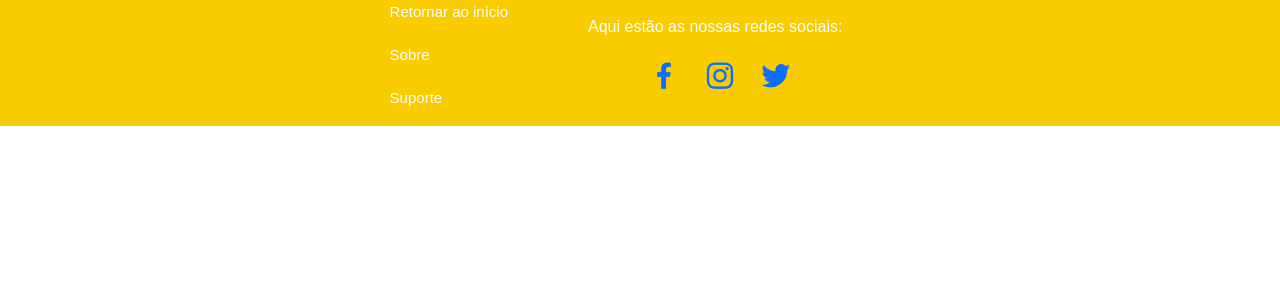
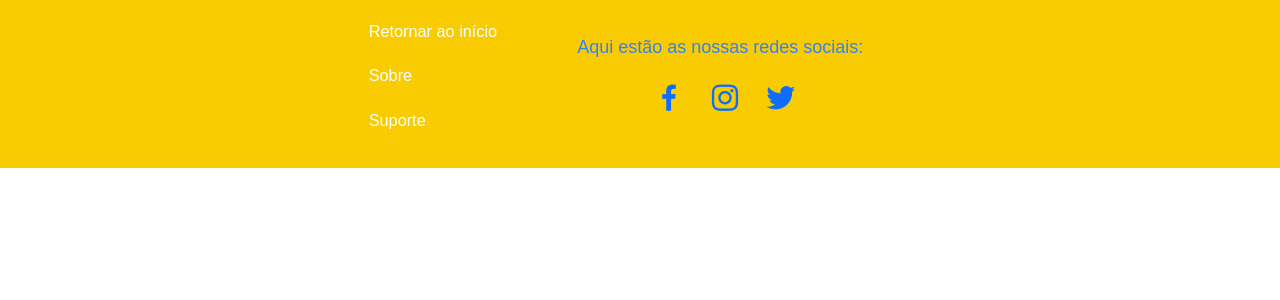
Before and after one commit to JayOta/PI-Volleyball-Center, a PHP site: page /GitHub/footer.php in a window 1280 px wide. Shown: the top 300 px of the page. Run offline with PHP 8.4, Linux system fonts and the light colour scheme; some libraries are stand-ins or nearby versions.

Commit message:
Update "footer.css"

```diff
--- a/Routes/css/footer.css
+++ b/Routes/css/footer.css
@@ -15,6 +15,7 @@ footer {
   align-items: center;
   flex-direction: row;
   gap: 5rem;
+  padding: 1.2rem;
 }
 footer ul.col-num1 {
   display: flex;
@@ -28,7 +29,11 @@ footer ul.col-num1 li {
 footer ul.col-num1 li a {
   text-decoration: none;
   color: #fff;
-  font-size: 15px;
+  font-size: 16.3px;
+  transition: 0.25s ease-in-out;
+}
+footer ul.col-num1 li a:hover {
+  color: #3482f7;
 }
 footer ul li a.icon {
   background: transparent;
@@ -40,6 +45,8 @@ footer ul li a.icon {
 }
 .col-num2 p.footer-link-title{
   color: #fff;
+  font-size: 18px;
+  color: #3482f7;
 }
 .col-num2 ul.ul-list {
   display: flex;
```
